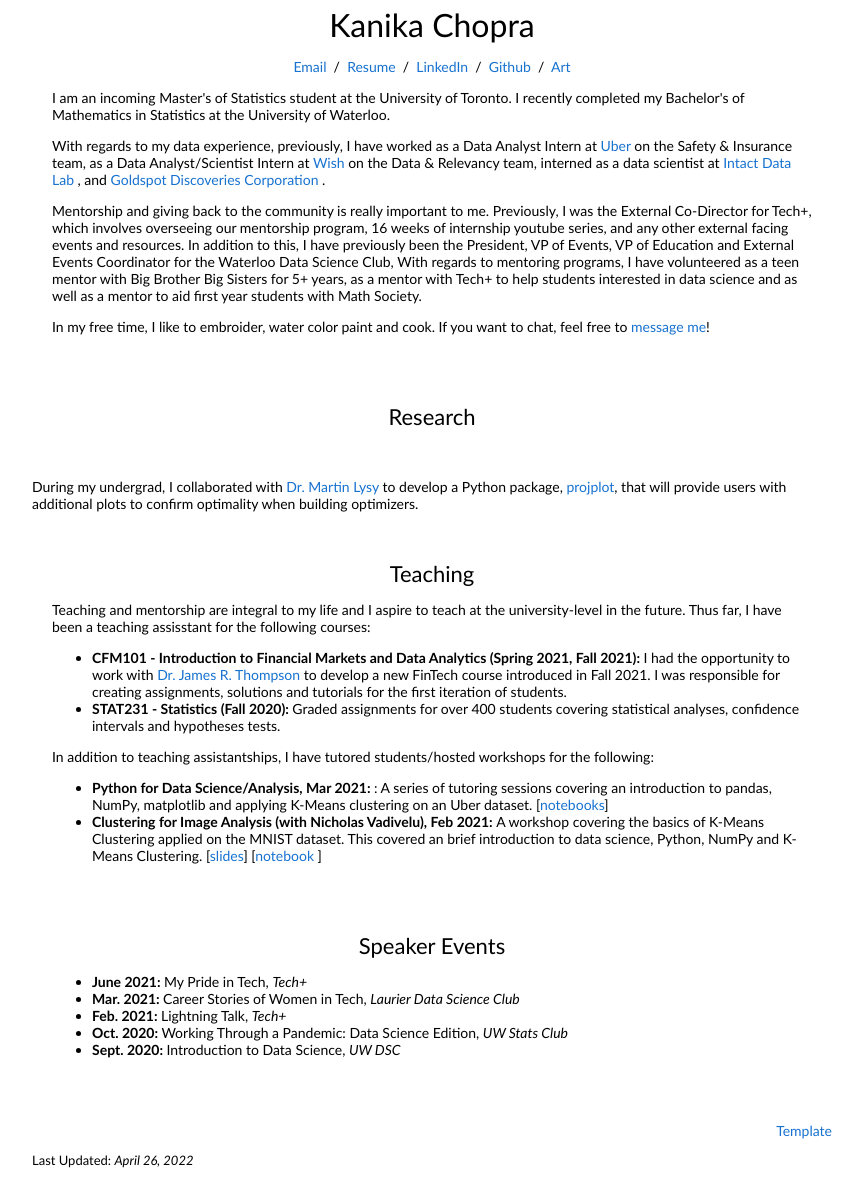
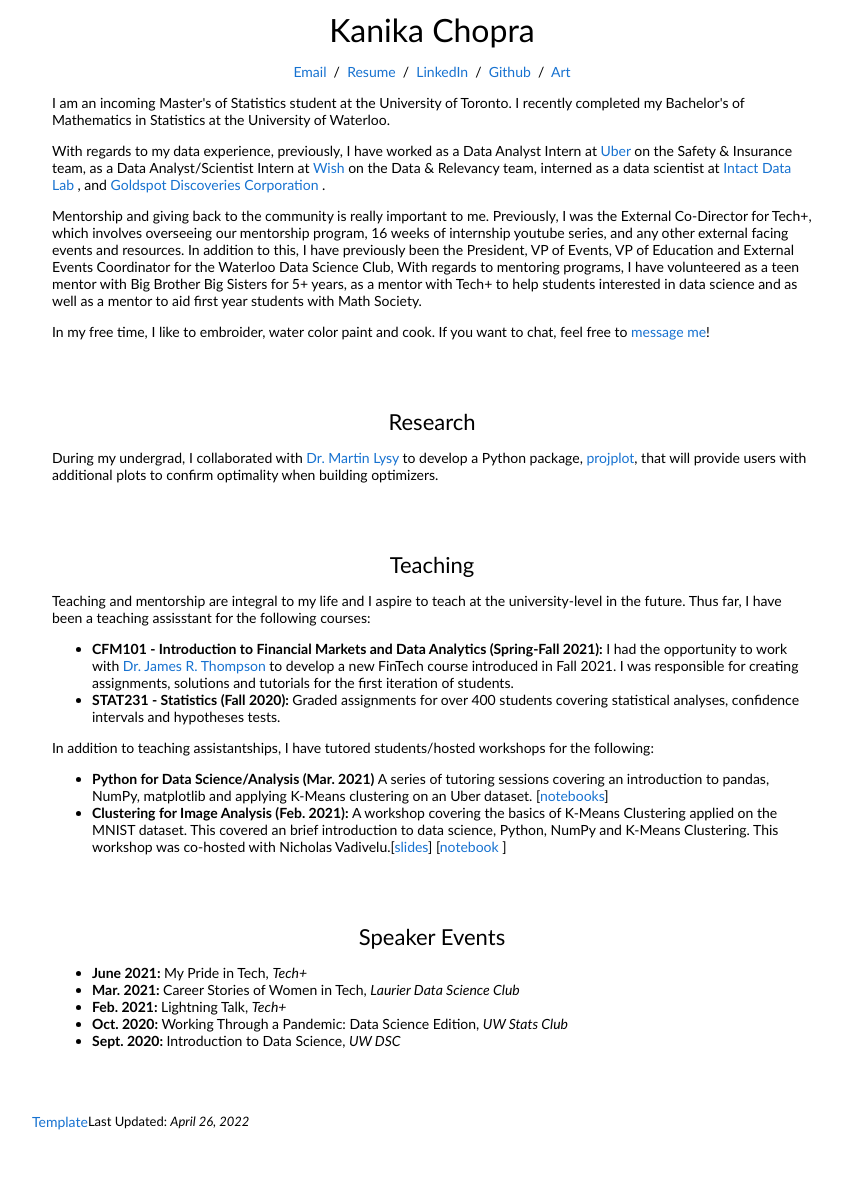
Before and after one commit to kanikadchopra/kanikadchopra.github.io, a Jekyll site: the page built from index.html, in a window 1280 px wide, cut to the strip 133-1322 px from the top of the page. Shown: the whole strip, without its empty margins (208-1071 px from the left). Built offline with Jekyll 4.4.1, drawn with Linux system fonts in a browser that asks for light colours; after the commit the page ends 1284 px from its top, so only the background shows below that.

Commit message:
Updating spacing

```diff
--- a/index.html
+++ b/index.html
@@ -14,7 +14,7 @@ title: Kanika Chopra
 </head>
 
 <body>
-  <a href="images/photo.jpg"><img style="border-radius:50%;width:8rem;display:block; margin-left:auto; margin-right:auto;" alt="Me at a Coffee Shop" src="images/photo.jpg"></a>
+  <a href="images/photo.jpg"><img style="border-radius:50%;width:8rem;display:block; margin-left:auto; margin-right:auto;padding-top:5px" alt="Me at a Coffee Shop" src="images/photo.jpg"></a>
   <table style="width:100%;max-width:800px;border:0px;border-spacing:0px;border-collapse:separate;margin-right:auto;margin-left:auto;"><tbody>
     <tr style="padding:0px">
       <td style="padding:0px">
@@ -151,25 +151,26 @@ title: Kanika Chopra
             <td style="padding:20px;width:100%;vertical-align:middle">
               <p style="text-align:center">
               <heading>Research</heading>
+                <p> During my undergrad, I collaborated with <a href="https://uwaterloo.ca/statistics-and-actuarial-science/people-profiles/martin-lysy">Dr. Martin Lysy </a> to develop a Python package, <a href="https://pypi.org/project/projplot/0.0.1/", target="_blank">projplot</a>, that will provide users with additional plots to confirm optimality when building optimizers.</p>
             </td>
           </tr>
         </tbody></table>
-        <p> During my undergrad, I collaborated with <a href="https://uwaterloo.ca/statistics-and-actuarial-science/people-profiles/martin-lysy">Dr. Martin Lysy </a> to develop a Python package, <a href="https://pypi.org/project/projplot/0.0.1/", target="_blank">projplot</a>, that will provide users with additional plots to confirm optimality when building optimizers.</p>
 <!-- Teaching section here -->
         <table style="width:100%;border:0px;border-spacing:0px;border-collapse:separate;margin-right:auto;margin-left:auto;"><tbody>
             <tr>
             <td style="padding:20px;width:100%;vertical-align:middle">
               <p style="text-align:center">
+              <heading style="text-align: left">
               <heading>Teaching</heading>
               <p> Teaching and mentorship are integral to my life and I aspire to teach at the university-level in the future. Thus far, I have been a teaching assisstant for the following courses: </p>
               <ul>
-                <li> <b> CFM101 - Introduction to Financial Markets and Data Analytics (Spring 2021, Fall 2021): </b> I had the opportunity to work with <a href="http://www.arts.uwaterloo.ca/~james/">Dr. James R. Thompson</a> to develop a new FinTech course introduced in Fall 2021. I was responsible for creating assignments, solutions and tutorials for the first iteration of students. </li>
+                <li> <b> CFM101 - Introduction to Financial Markets and Data Analytics (Spring-Fall 2021): </b> I had the opportunity to work with <a href="http://www.arts.uwaterloo.ca/~james/">Dr. James R. Thompson</a> to develop a new FinTech course introduced in Fall 2021. I was responsible for creating assignments, solutions and tutorials for the first iteration of students. </li>
                 <li> <b> STAT231 - Statistics (Fall 2020): </b> Graded assignments for over 400 students covering statistical analyses, confidence intervals and hypotheses tests.
               </ul>
               <p> In addition to teaching assistantships, I have tutored students/hosted workshops for the following: </p>
               <ul>
-                <li> <b> Python for Data Science/Analysis, Mar 2021: </b>: A series of tutoring sessions covering an introduction to pandas, NumPy, matplotlib and applying K-Means clustering on an Uber dataset. [<a href="https://github.com/kanikadchopra/PythonDataScience/">notebooks</a>] </li>
-                <li> <b> Clustering for Image Analysis (with Nicholas Vadivelu), Feb 2021: </b> A workshop covering the basics of K-Means Clustering applied on the MNIST dataset. This covered an brief introduction to data science, Python, NumPy and K-Means Clustering. [<a href="https://docs.google.com/presentation/d/1KljHWmAQpbcJPeIm_w-k3u35gZPr3G80nCcUGR17SoI/edit">slides</a>] [<a href="https://colab.research.google.com/drive/1xX_wZUeGFLF07F-M7uaMcXkLNphjTHhu#scrollTo=ww07pcxZWmzO">notebook </a>]</li>
+                <li> <b> Python for Data Science/Analysis (Mar. 2021) </b> A series of tutoring sessions covering an introduction to pandas, NumPy, matplotlib and applying K-Means clustering on an Uber dataset. [<a href="https://github.com/kanikadchopra/PythonDataScience/">notebooks</a>] </li>
+                <li> <b> Clustering for Image Analysis (Feb. 2021): </b> A workshop covering the basics of K-Means Clustering applied on the MNIST dataset. This covered an brief introduction to data science, Python, NumPy and K-Means Clustering. This workshop was co-hosted with Nicholas Vadivelu.[<a href="https://docs.google.com/presentation/d/1KljHWmAQpbcJPeIm_w-k3u35gZPr3G80nCcUGR17SoI/edit">slides</a>] [<a href="https://colab.research.google.com/drive/1xX_wZUeGFLF07F-M7uaMcXkLNphjTHhu#scrollTo=ww07pcxZWmzO">notebook </a>]</li>
               </u1>
               </td>
           </tr>
@@ -266,10 +267,10 @@ I spoke on a panel regarding this topic, you can find the slides here. </p>
           <tr>
             <td style="padding:0px">
               <br>
-              <p style="text-align:right;font-size:small;">
+              <p style="text-align:right;font-size:small;float:left;display:inline">
                 <a href="https://jonbarron.info/">Template</a>
               </p>
-              <p style="text-align:left;font-size:small;">
+              <p style="text-align:left;font-size:small;float:left;display:inline">
                 Last Updated: <i> April 26, 2022 </i>
               </p>
             </td>
```
